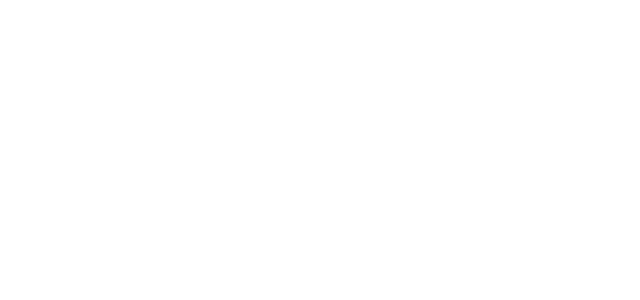
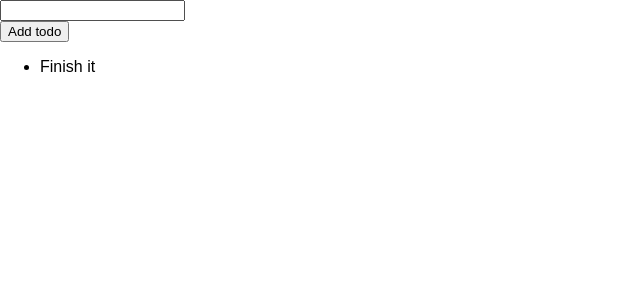
Before and after one commit to echonok/react-ts, a React (Create React App) app: page / in a window 1280 px wide. Shown: the top 300 px of the page, without its empty margins (0-640 px from the left). Built offline with nearby package versions, Linux system fonts and the light colour scheme; the HTML template or start-up script is replaced by a standard one.

Commit message:
added some componment

```diff
--- a/src/App.tsx
+++ b/src/App.tsx
@@ -1,8 +1,13 @@
 import React from 'react';
+import ToDoList from './components/ToDoList';
+import NewToDo from './components/NewToDo';
 
 const App: React.FC = () => {
+  const todos = [{ id: 't1', text: 'Finish it' }];
   return (
     <div className="App">
+      <NewToDo />
+      <ToDoList items={todos} />
     </div>
   );
 }
--- /dev/null
+++ b/src/components/NewToDo.tsx
@@ -0,0 +1,22 @@
+import React, { useRef } from 'react';
+
+const NewTodo: React.FC = () => {
+  const textInputRef = useRef<HTMLInputElement>(null);
+
+  const todoSubmitHandler = (event: React.FormEvent) => {
+    event.preventDefault();
+    const enteredText = textInputRef.current!.value;
+    console.log({ enteredText })
+  };
+
+  return (
+    <form onSubmit={todoSubmitHandler}>
+      <div>
+        <label htmlFor="todo-text"></label>
+        <input type="text" id="todo-text" ref={textInputRef}/>
+      </div>
+      <button type="submit">Add todo</button>
+    </form>
+  );
+}
+export default NewTodo;
--- /dev/null
+++ b/src/components/ToDoList.tsx
@@ -0,0 +1,16 @@
+import React from 'react';
+
+interface ToDoListProps {
+  items: {
+    id: string,
+    text: string,
+  }[];
+}
+
+const ToDoList: React.FC<ToDoListProps> = (props) => {
+  return <ul>
+    {props.items.map((todo) => <li key={todo.id}>{todo.text}</li>)}
+  </ul>;
+}
+
+export default ToDoList;
```
